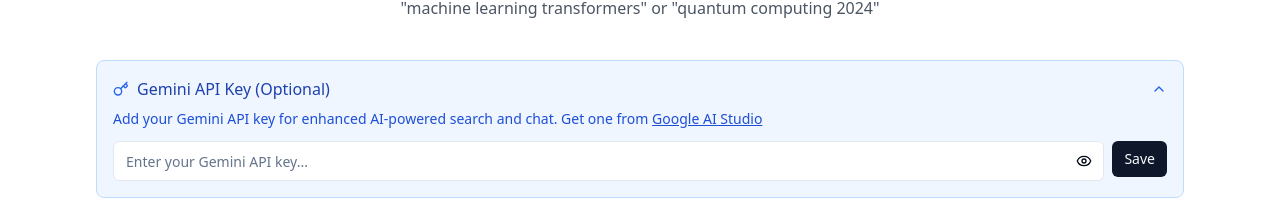
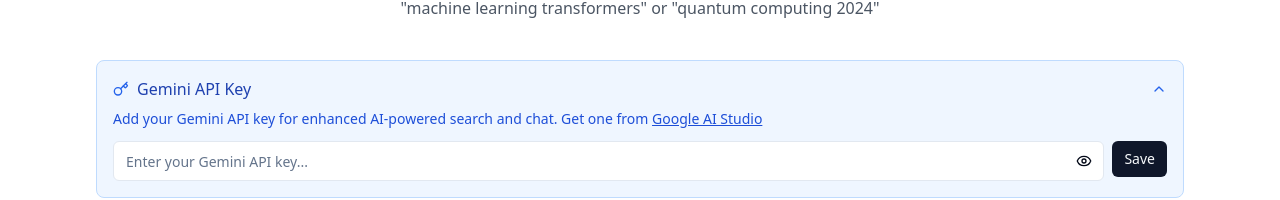
Before and after one commit to Quantum-369/arxiv-scribe-view, a React (Vite) app: page / in a window 1280 px wide. Shown: the part 213-413 px from the top of the page. Built offline with nearby package versions, Linux system fonts and the light colour scheme.

Commit message:
Remove "optional" from API key label
The API key is now required, so the label should reflect this.

```diff
--- a/src/components/ApiKeyInput.tsx
+++ b/src/components/ApiKeyInput.tsx
@@ -1,3 +1,4 @@
+
 import { useState, useEffect } from "react";
 import { Input } from "@/components/ui/input";
 import { Button } from "@/components/ui/button";
@@ -65,7 +66,7 @@ const ApiKeyInput = ({ onApiKeyChange }: ApiKeyInputProps) => {
           <div className="bg-blue-50 border border-blue-200 rounded-lg p-3 lg:p-4 mb-4">
             <div className="flex items-center gap-2 mb-2">
               <Key className="h-4 w-4 text-blue-600" />
-              <Label className="text-blue-800 font-medium text-sm lg:text-base">Gemini API Key (Optional)</Label>
+              <Label className="text-blue-800 font-medium text-sm lg:text-base">Gemini API Key</Label>
             </div>
             <p className="text-xs lg:text-sm text-blue-700 mb-3">
               Add your Gemini API key for enhanced AI-powered search and chat. Get one from{" "}
@@ -116,7 +117,7 @@ const ApiKeyInput = ({ onApiKeyChange }: ApiKeyInputProps) => {
           <div className="flex items-center gap-2 mb-2 cursor-pointer">
             <Key className="h-4 w-4 text-blue-600" />
             <Label className="text-blue-800 font-medium text-sm lg:text-base flex-1">
-              Gemini API Key (Optional)
+              Gemini API Key
             </Label>
             {isExpanded ? (
               <ChevronUp className="h-4 w-4 text-blue-600" />
```
